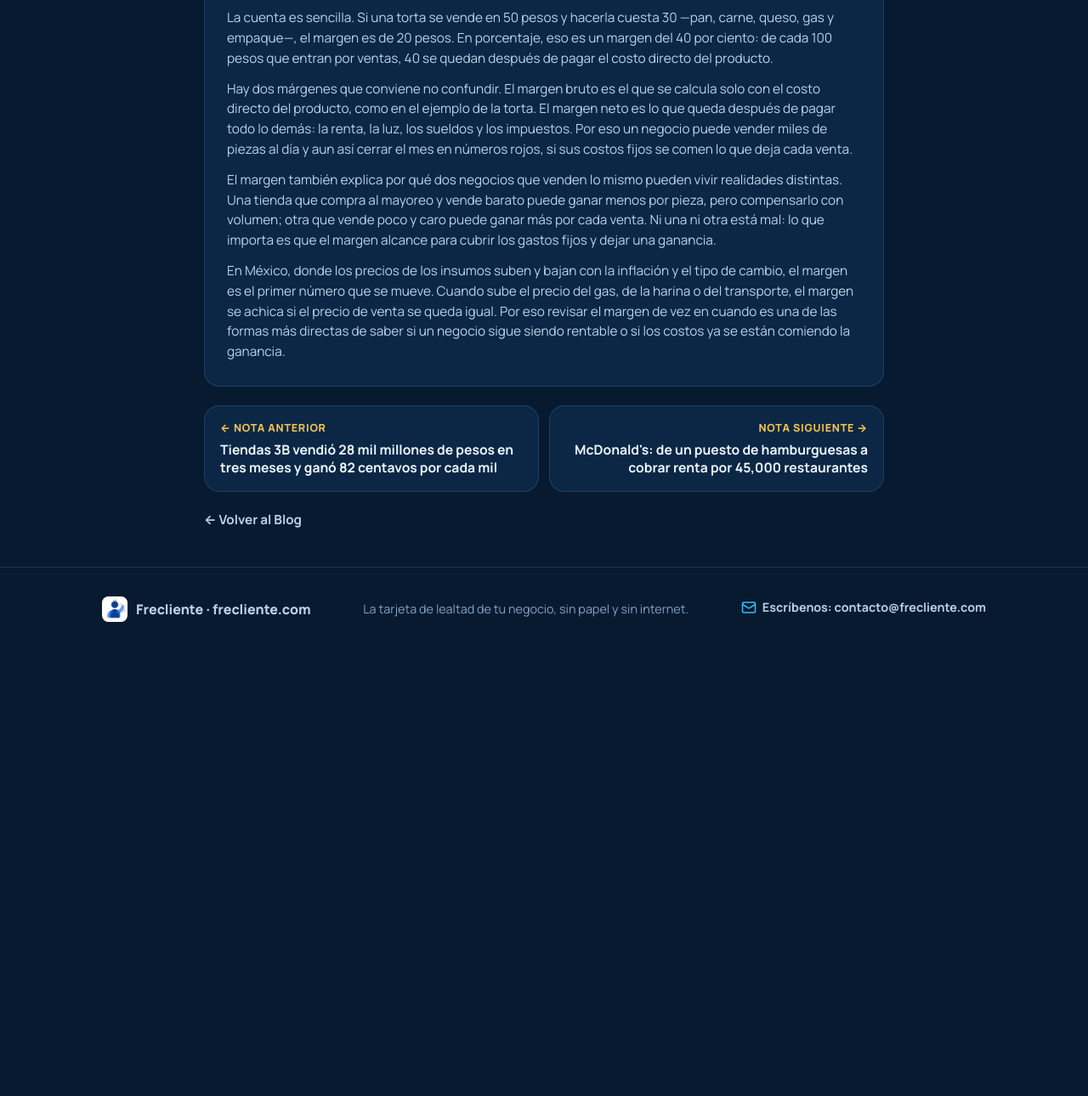
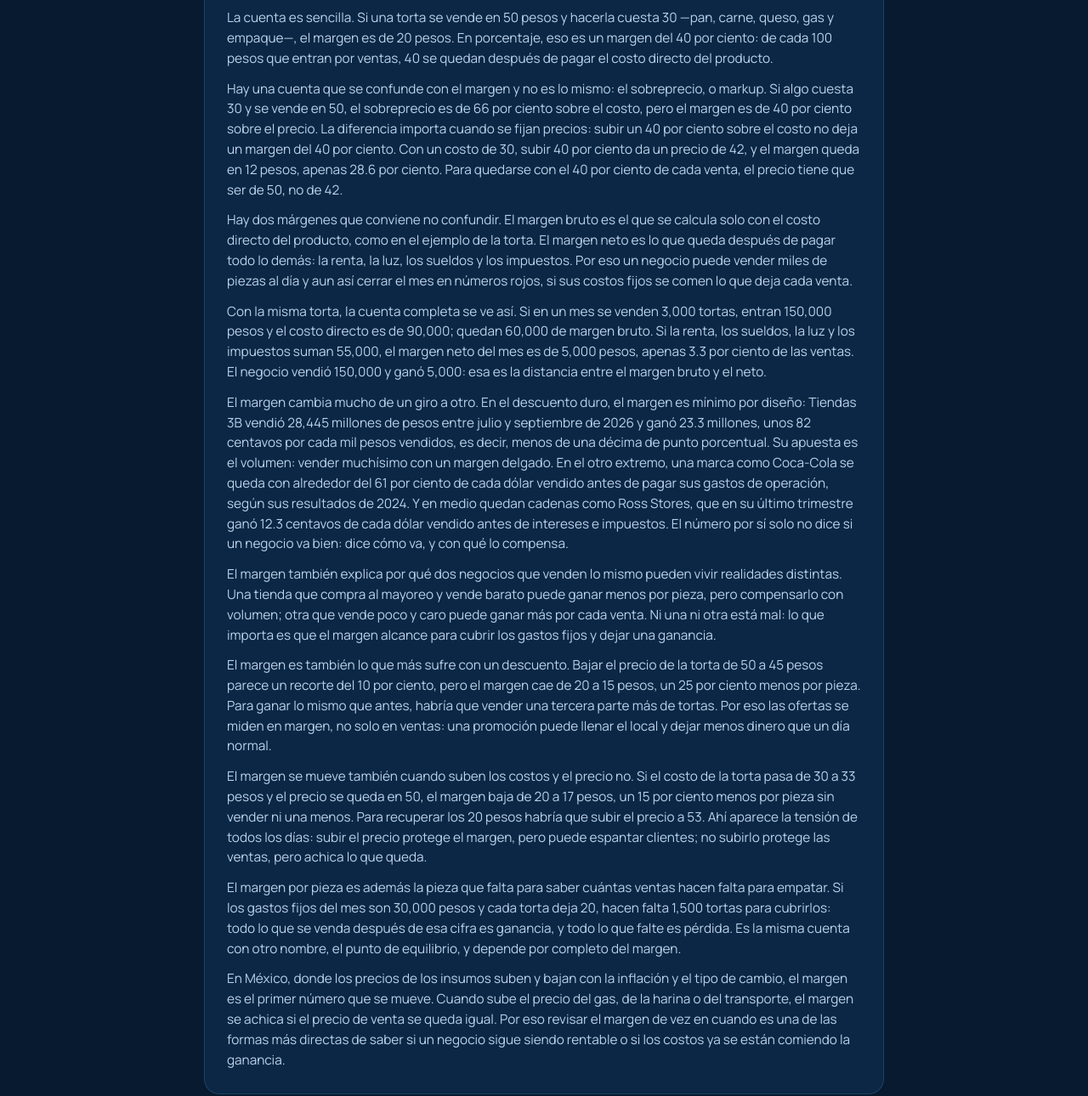
Before and after one commit to normanmkmk/frecliente-com, a plain HTML site: page blog/el-margen-lo-que-realmente-te-queda-de.html in a window 1280 px wide. Shown: the part 832-2122 px from the top of the page at 85% size. Before the commit the page ends 1608 px from the top, so only its background shows below. Drawn offline with nearby package versions, Linux system fonts and the light colour scheme.

Commit message:
Ampliación AdSense semana 1: El margen y Coca-Cola (11 párrafos)

```diff
--- a/blog/el-margen-lo-que-realmente-te-queda-de.html
+++ b/blog/el-margen-lo-que-realmente-te-queda-de.html
@@ -123,8 +123,14 @@
 <div class="note-byline">Redacción Frecliente · Economía</div>
 <p>Vender mucho no siempre significa ganar mucho. La diferencia está en una palabra que se escucha a diario en los negocios: el margen. Es lo que queda de cada venta después de pagar lo que costó producir o comprar lo que se vendió.</p>
 <p>La cuenta es sencilla. Si una torta se vende en 50 pesos y hacerla cuesta 30 —pan, carne, queso, gas y empaque—, el margen es de 20 pesos. En porcentaje, eso es un margen del 40 por ciento: de cada 100 pesos que entran por ventas, 40 se quedan después de pagar el costo directo del producto.</p>
+<p>Hay una cuenta que se confunde con el margen y no es lo mismo: el sobreprecio, o markup. Si algo cuesta 30 y se vende en 50, el sobreprecio es de 66 por ciento sobre el costo, pero el margen es de 40 por ciento sobre el precio. La diferencia importa cuando se fijan precios: subir un 40 por ciento sobre el costo no deja un margen del 40 por ciento. Con un costo de 30, subir 40 por ciento da un precio de 42, y el margen queda en 12 pesos, apenas 28.6 por ciento. Para quedarse con el 40 por ciento de cada venta, el precio tiene que ser de 50, no de 42.</p>
 <p>Hay dos márgenes que conviene no confundir. El margen bruto es el que se calcula solo con el costo directo del producto, como en el ejemplo de la torta. El margen neto es lo que queda después de pagar todo lo demás: la renta, la luz, los sueldos y los impuestos. Por eso un negocio puede vender miles de piezas al día y aun así cerrar el mes en números rojos, si sus costos fijos se comen lo que deja cada venta.</p>
+<p>Con la misma torta, la cuenta completa se ve así. Si en un mes se venden 3,000 tortas, entran 150,000 pesos y el costo directo es de 90,000; quedan 60,000 de margen bruto. Si la renta, los sueldos, la luz y los impuestos suman 55,000, el margen neto del mes es de 5,000 pesos, apenas 3.3 por ciento de las ventas. El negocio vendió 150,000 y ganó 5,000: esa es la distancia entre el margen bruto y el neto.</p>
+<p>El margen cambia mucho de un giro a otro. En el descuento duro, el margen es mínimo por diseño: Tiendas 3B vendió 28,445 millones de pesos entre julio y septiembre de 2026 y ganó 23.3 millones, unos 82 centavos por cada mil pesos vendidos, es decir, menos de una décima de punto porcentual. Su apuesta es el volumen: vender muchísimo con un margen delgado. En el otro extremo, una marca como Coca-Cola se queda con alrededor del 61 por ciento de cada dólar vendido antes de pagar sus gastos de operación, según sus resultados de 2024. Y en medio quedan cadenas como Ross Stores, que en su último trimestre ganó 12.3 centavos de cada dólar vendido antes de intereses e impuestos. El número por sí solo no dice si un negocio va bien: dice cómo va, y con qué lo compensa.</p>
 <p>El margen también explica por qué dos negocios que venden lo mismo pueden vivir realidades distintas. Una tienda que compra al mayoreo y vende barato puede ganar menos por pieza, pero compensarlo con volumen; otra que vende poco y caro puede ganar más por cada venta. Ni una ni otra está mal: lo que importa es que el margen alcance para cubrir los gastos fijos y dejar una ganancia.</p>
+<p>El margen es también lo que más sufre con un descuento. Bajar el precio de la torta de 50 a 45 pesos parece un recorte del 10 por ciento, pero el margen cae de 20 a 15 pesos, un 25 por ciento menos por pieza. Para ganar lo mismo que antes, habría que vender una tercera parte más de tortas. Por eso las ofertas se miden en margen, no solo en ventas: una promoción puede llenar el local y dejar menos dinero que un día normal.</p>
+<p>El margen se mueve también cuando suben los costos y el precio no. Si el costo de la torta pasa de 30 a 33 pesos y el precio se queda en 50, el margen baja de 20 a 17 pesos, un 15 por ciento menos por pieza sin vender ni una menos. Para recuperar los 20 pesos habría que subir el precio a 53. Ahí aparece la tensión de todos los días: subir el precio protege el margen, pero puede espantar clientes; no subirlo protege las ventas, pero achica lo que queda.</p>
+<p>El margen por pieza es además la pieza que falta para saber cuántas ventas hacen falta para empatar. Si los gastos fijos del mes son 30,000 pesos y cada torta deja 20, hacen falta 1,500 tortas para cubrirlos: todo lo que se venda después de esa cifra es ganancia, y todo lo que falte es pérdida. Es la misma cuenta con otro nombre, el punto de equilibrio, y depende por completo del margen.</p>
 <p>En México, donde los precios de los insumos suben y bajan con la inflación y el tipo de cambio, el margen es el primer número que se mueve. Cuando sube el precio del gas, de la harina o del transporte, el margen se achica si el precio de venta se queda igual. Por eso revisar el margen de vez en cuando es una de las formas más directas de saber si un negocio sigue siendo rentable o si los costos ya se están comiendo la ganancia.</p>
         </article>
         <nav class="note-nav" aria-label="Más notas del Blog">
```
Also changed, not shown: blog/coca-cola-el-jarabe-de-farmacia-que-se.html (+6 -0 lines).
